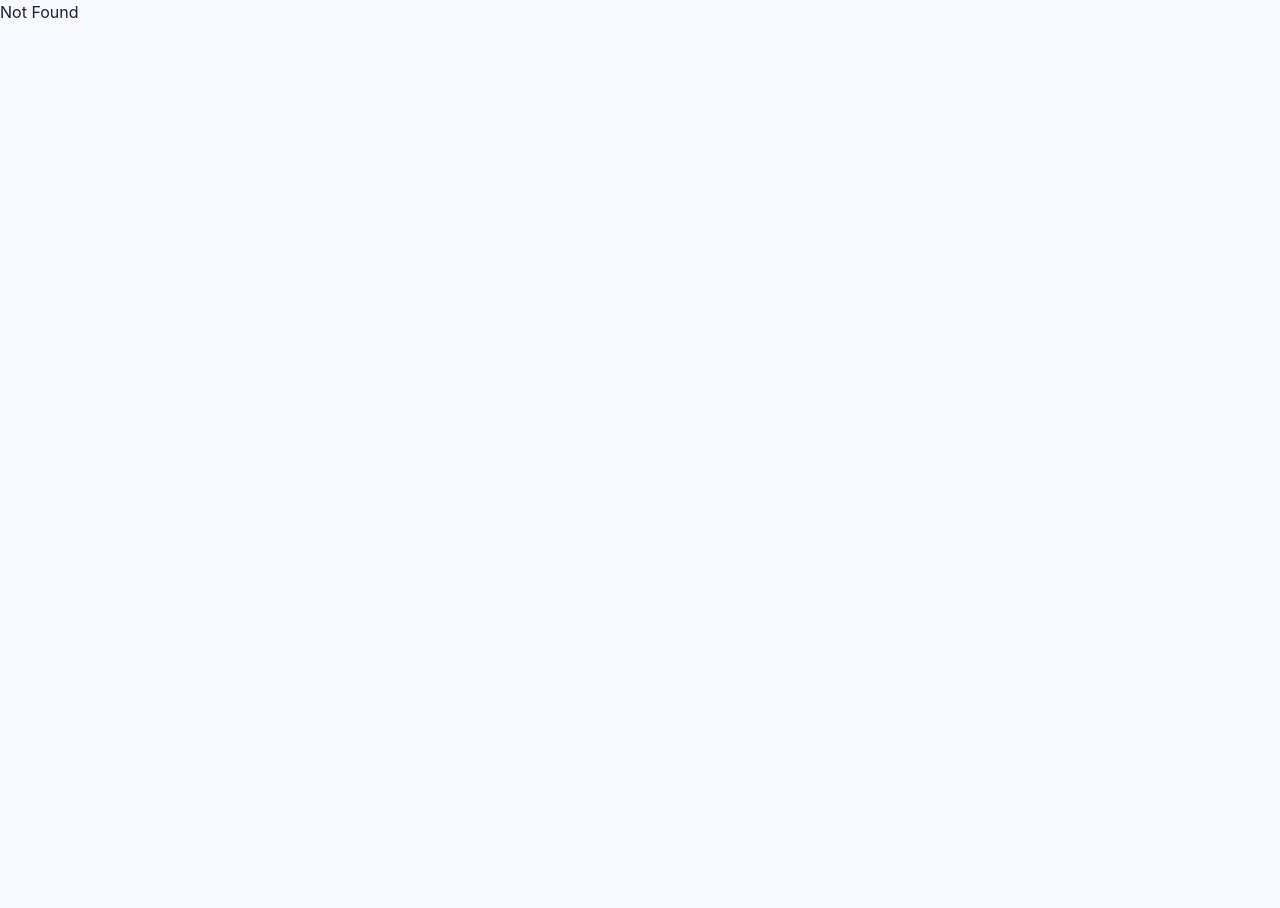
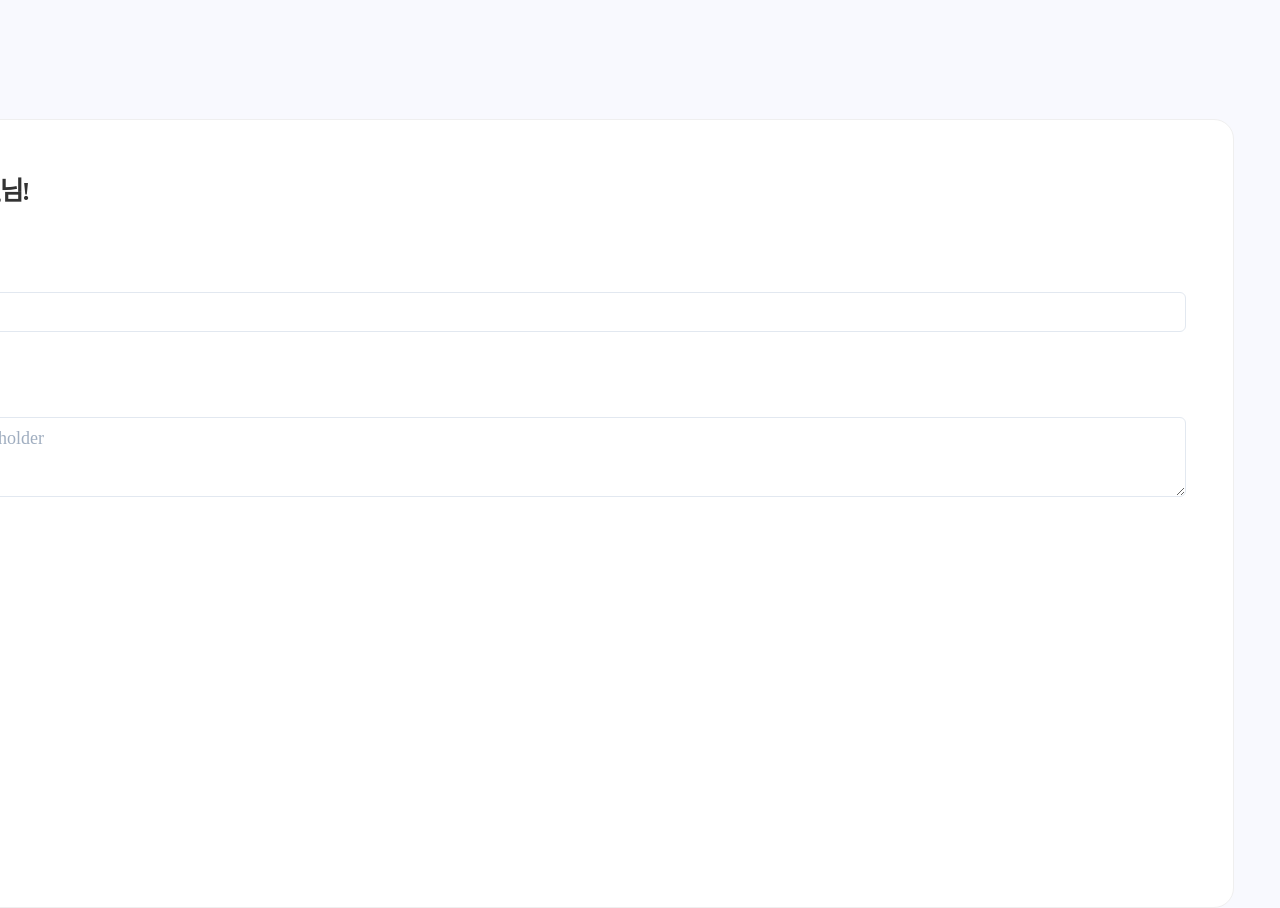
Before and after one commit to leeyj4805/T-Post, a React (Create React App) app: page /Email in a window 1280 px wide. Before the commit this address had no page. Before the commit the page ends 800 px from the top, so only its background shows below. Built offline with nearby package versions, Linux system fonts and the light colour scheme.

Commit message:
:memo:Email write 컴포넌트 업로드(#37)

```diff
--- a/src/App.jsx
+++ b/src/App.jsx
@@ -8,6 +8,7 @@ const Photo = lazy(() => import("./pages/Photo/Photo"));
 const Profile = lazy(() => import("./pages/Profile/Profile"));
 const LoginPage = lazy(() => import("./pages/auth/login"));
 const Mypage = lazy(() => import("./pages/Mypage/Mypage"));
+const Email = lazy(() => import("./pages/Email/Email"));
 
 const PageLoading = () => {
   return (
@@ -31,6 +32,7 @@ export default function App() {
           <Route path="/Photo" component={Photo} />
           <Route path="/Profile" component={Profile} />
           <Route path="/Mypage" component={Mypage} />
+          <Route path="/Email" component={Email} />
           <Route path="/login" component={LoginPage} />
           <Route path="*" component={() => <div>Not Found</div>} />
         </Switch>
--- /dev/null
+++ b/src/components/layouts/Email/index.jsx
@@ -0,0 +1,31 @@
+import React from "react";
+import { AttachmentIcon } from "@chakra-ui/icons";
+import { Input, Textarea, IconButton, Button, ButtonGroup} from "@chakra-ui/react";
+import "./index.scss";
+
+function Email() {
+  return (
+    <div className="user">
+      <h1>
+        안녕하세요 <span className="userName">침착맨</span>님!
+      </h1>
+      <span className="title">제목</span>
+      <Input placeholder="Basic usage" />
+      <span className="title">글쓰기</span>
+      <Textarea placeholder="Here is a sample placeholder" size="lg" />
+      <span className="subTitle">※ 최대 250자까지 허용합니다.</span>
+      <IconButton
+        colorScheme="blue"
+        aria-label="Search database"
+        size="sm"
+        icon={<AttachmentIcon />}
+      />
+      <Button colorScheme="blue">저장</Button>
+      <ButtonGroup variant="outline" spacing="10">
+        <Button>취소</Button>
+      </ButtonGroup>
+    </div>
+  );
+}
+
+export default Email;
--- /dev/null
+++ b/src/components/layouts/Email/index.scss
@@ -0,0 +1,68 @@
+.user {
+    margin: 0 207px 32px 3px;
+    font-family: NanumSquareEB;
+    font-size: 26px;
+    font-weight: bold;
+    font-stretch: normal;
+    font-style: normal;
+    line-height: normal;
+    letter-spacing: -1.9px;
+    text-align: left;
+    color: #333333;
+    width: 100%;
+}
+
+.title{
+    font-size: 17px;
+    font-weight: bold;
+    font-stretch: normal;
+    font-style: normal;
+    line-height: normal;
+    margin-top: 50px;
+    display: block;
+    margin-bottom: 10px;
+}
+
+.css-18q2db8{
+    border-radius: 13px;
+}
+
+.css-1g2ca2g{
+   border-radius: 13px;
+   height: 350px;
+}
+
+.css-obterm{
+    border: 1px solid #3182ce;
+    color: #3182ce;
+    background: #fff;
+}
+
+.css-obterm:hover{
+    color: #fff;
+}
+
+.css-1ci8qso{
+    border-radius: 20px;
+    padding: 0 51px;
+}
+
+.css-huwc4k{
+    border-radius: 20px;
+    padding: 0 51px;
+    float: right;
+    margin-left: 10px;
+}
+
+.css-2qk8y3{
+    float: right;
+}
+
+.subTitle{
+    font-size: 14px;
+    font-family: NanumSquareEB;
+    letter-spacing: -0.5px;
+    color: #c3c3c3;
+    display: block;
+    margin-bottom: 30px;
+}
--- a/src/components/layouts/contents/index.jsx
+++ b/src/components/layouts/contents/index.jsx
@@ -5,7 +5,6 @@ import {
   Tag,
   TagLabel,
   TagCloseButton,
-  TagRightIcon,
 } from "@chakra-ui/react";
 import { Link } from "react-router-dom";
 import "./index.scss";
--- /dev/null
+++ b/src/pages/Email/Email.jsx
@@ -0,0 +1,13 @@
+import React from "react";
+import Email from "../../components/layouts/Email";
+import "./Email.scss";
+
+function Emailcontent() {
+  return (
+    <div className="contents">
+      <Email />
+    </div>
+  );
+}
+
+export default Emailcontent;
--- /dev/null
+++ b/src/pages/Email/Email.scss
@@ -0,0 +1,12 @@
+.contents {
+    width: 1469px;
+    height: 789px;
+    float: right;
+    margin-top: 119px;
+    margin-right: 46px;
+    padding: 50px;
+    border-radius: 20px;
+    border: solid 1px #efefef;
+    background-color: #ffffff;
+
+}
```
